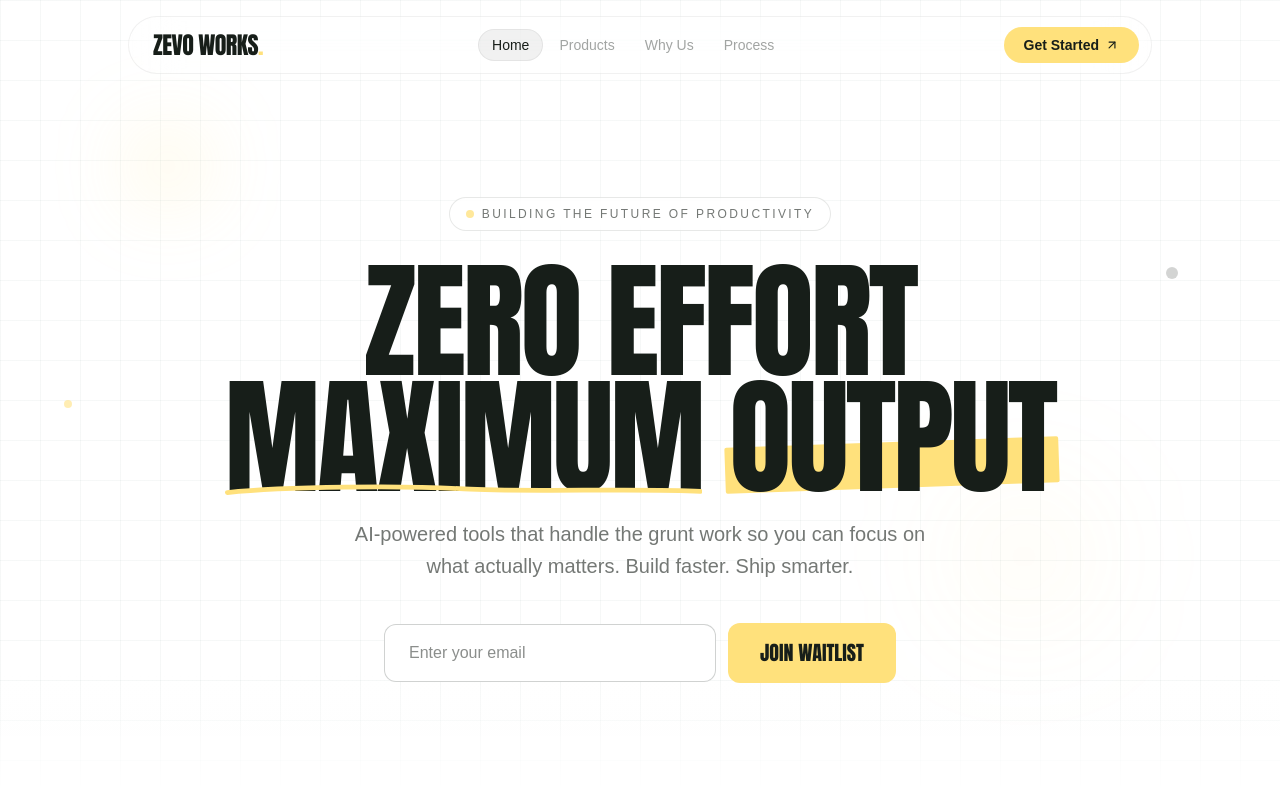
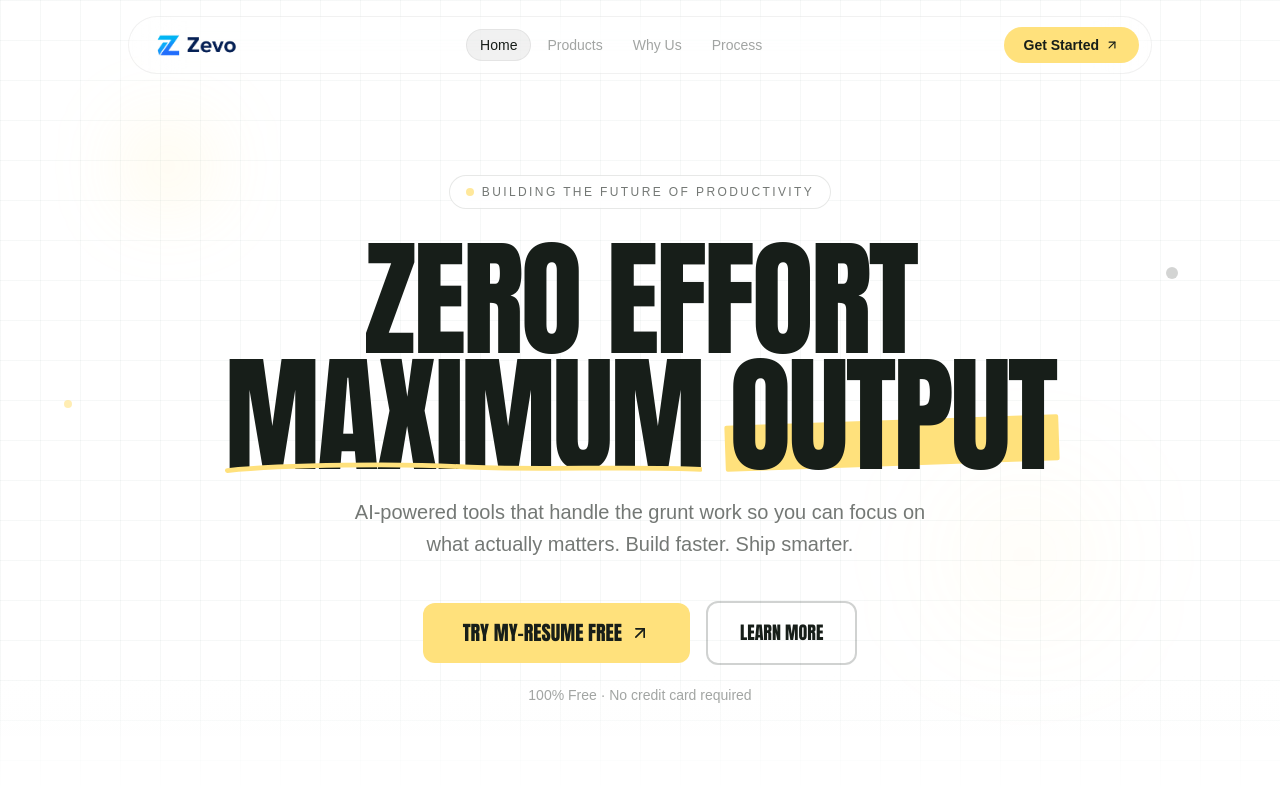
Before and after one commit to Gangadhara2003/zovo-works, a Next.js app: page / in a window 1280 px wide. Shown: the top 800 px of the page. Built offline with nearby package versions, Linux system fonts and the light colour scheme; a web font is replaced by a local one.

Commit message:
feat: implement Zevo Works landing page components and site layout

```diff
--- a/app/components/BentoGrid.js
+++ b/app/components/BentoGrid.js
@@ -1,6 +1,9 @@
 "use client";
 
+import { ArrowUpRight } from "lucide-react";
+
 export default function BentoGrid() {
+  const APP_URL = "https://my-resume.in";
   return (
     <section id="products" className="py-24 md:py-32 px-6 bg-white">
       <div className="max-w-7xl mx-auto">
@@ -21,7 +24,7 @@ export default function BentoGrid() {
         {/* Bento Grid */}
         <div className="grid grid-cols-1 lg:grid-cols-3 gap-5">
           {/* Card 1: my-resume — spans 2 cols */}
-          <div className="lg:col-span-2 min-h-[420px] bg-charcoal rounded-2xl p-8 md:p-10 relative overflow-hidden card-hover group cursor-pointer">
+          <a href={APP_URL} target="_blank" rel="noopener noreferrer" className="lg:col-span-2 min-h-[420px] bg-charcoal rounded-2xl p-8 md:p-10 relative overflow-hidden card-hover group cursor-pointer block">
             {/* Background decoration */}
             <div className="absolute top-0 right-0 w-80 h-80 bg-yellow/5 rounded-full blur-3xl" />
             <div className="absolute bottom-4 right-8 font-[Anton] text-[180px] leading-none text-white/[0.03] uppercase select-none">
@@ -75,8 +78,11 @@ export default function BentoGrid() {
                   </div>
                 </div>
               </div>
+              <div className="mt-4 inline-flex items-center gap-2 text-yellow text-sm font-medium group-hover:gap-3 transition-all">
+                Try my-resume Free <ArrowUpRight size={16} />
+              </div>
             </div>
-          </div>
+          </a>
 
           {/* Card 2: More Tools Coming Soon */}
           <div className="min-h-[420px] bg-light-gray rounded-2xl p-8 relative overflow-hidden card-hover group border border-charcoal/5 flex flex-col items-center justify-center text-center">
--- a/app/components/Features.js
+++ b/app/components/Features.js
@@ -11,7 +11,7 @@ export default function Features() {
         </svg>
       ),
       title: "AI at the core",
-      desc: "Not a wrapper around ChatGPT. Each tool has purpose-built AI pipelines designed for its specific job.",
+      desc: "Not a wrapper around generic chatbots. Each tool has purpose-built AI pipelines designed for its specific job.",
     },
     {
       icon: (
--- a/app/components/FinalCTA.js
+++ b/app/components/FinalCTA.js
@@ -1,6 +1,10 @@
 "use client";
 
+import { ArrowUpRight } from "lucide-react";
+
 export default function FinalCTA() {
+  const APP_URL = "https://my-resume.in";
+
   return (
     <section id="cta" className="relative py-24 md:py-32 px-6 bg-yellow overflow-hidden">
       {/* Background decorative text */}
@@ -44,20 +48,21 @@ export default function FinalCTA() {
           Let AI tailor your resume in seconds — zero effort, maximum output.
         </p>
 
-        {/* CTA Form */}
-        <div className="flex flex-col sm:flex-row items-center justify-center gap-3 max-w-lg mx-auto">
-          <input
-            type="email"
-            placeholder="your@email.com"
-            className="w-full sm:flex-1 px-6 py-4 rounded-xl text-base bg-white border-2 border-charcoal/10 focus:outline-none focus:border-charcoal/30 focus:ring-2 focus:ring-charcoal/10 shadow-xl transition-all"
-          />
-          <button className="w-full sm:w-auto font-[Anton] bg-charcoal text-white text-xl uppercase px-8 py-4 rounded-xl shadow-xl hover:scale-105 hover:shadow-2xl transition-all duration-300 active:scale-95">
-            Get Early Access
-          </button>
+        {/* CTA Button */}
+        <div className="flex flex-col items-center justify-center gap-4 max-w-lg mx-auto">
+          <a
+            href={APP_URL}
+            target="_blank"
+            rel="noopener noreferrer"
+            className="font-[Anton] bg-charcoal text-white text-xl uppercase px-10 py-4 rounded-xl shadow-xl hover:scale-105 hover:shadow-2xl transition-all duration-300 active:scale-95 inline-flex items-center gap-2"
+          >
+            Try It Free
+            <ArrowUpRight size={20} />
+          </a>
         </div>
 
         <p className="mt-5 text-sm text-charcoal/40">
-          Free forever for early adopters. No spam, ever.
+          Free to use. No credit card. No spam, ever.
         </p>
       </div>
     </section>
--- a/app/components/Footer.js
+++ b/app/components/Footer.js
@@ -1,21 +1,20 @@
 export default function Footer() {
   const currentYear = new Date().getFullYear();
 
+  const APP_URL = "https://my-resume.in";
+
   const links = {
     Products: [
-      { label: "my-resume", href: "#products" },
+      { label: "my-resume", href: APP_URL },
       { label: "More Coming Soon", href: "#products", soon: true },
     ],
     Company: [
-      { label: "About", href: "#" },
-      { label: "Blog", href: "#" },
-      { label: "Careers", href: "#" },
-      { label: "Contact", href: "#" },
+      { label: "About", href: "#features" },
+      { label: "Contact", href: "mailto:gangadharaks2003@gmail.com" },
     ],
     Legal: [
-      { label: "Privacy Policy", href: "#" },
-      { label: "Terms of Service", href: "#" },
-      { label: "Refund Policy", href: "#" },
+      { label: "Privacy Policy", href: "#", soon: true },
+      { label: "Terms of Service", href: "#", soon: true },
     ],
   };
 
@@ -37,15 +36,43 @@ export default function Footer() {
             </p>
             {/* Socials */}
             <div className="flex gap-4 mt-6">
-              {["X", "LI", "GH"].map((s) => (
+              {/* LinkedIn */}
               <a
-                  key={s}
-                  href="#"
-                  className="w-10 h-10 rounded-full border border-sage/20 flex items-center justify-center text-sage/50 text-xs font-bold hover:bg-yellow hover:text-charcoal hover:border-yellow transition-all duration-200"
+                href="https://www.linkedin.com/in/gangadhara-k-s-563142286/"
+                target="_blank"
+                rel="noopener noreferrer"
+                className="w-10 h-10 rounded-full border border-sage/20 flex items-center justify-center text-sage/50 hover:bg-yellow hover:text-charcoal hover:border-yellow transition-all duration-200"
+                aria-label="LinkedIn"
               >
-                  {s}
+                <svg width="16" height="16" viewBox="0 0 24 24" fill="currentColor">
+                  <path d="M20.447 20.452h-3.554v-5.569c0-1.328-.027-3.037-1.852-3.037-1.853 0-2.136 1.445-2.136 2.939v5.667H9.351V9h3.414v1.561h.046c.477-.9 1.637-1.85 3.37-1.85 3.601 0 4.267 2.37 4.267 5.455v6.286zM5.337 7.433c-1.144 0-2.063-.926-2.063-2.065 0-1.138.92-2.063 2.063-2.063 1.14 0 2.064.925 2.064 2.063 0 1.139-.925 2.065-2.064 2.065zm1.782 13.019H3.555V9h3.564v11.452zM22.225 0H1.771C.792 0 0 .774 0 1.729v20.542C0 23.227.792 24 1.771 24h20.451C23.2 24 24 23.227 24 22.271V1.729C24 .774 23.2 0 22.222 0h.003z"/>
+                </svg>
               </a>
-              ))}
+              {/* Portfolio */}
+              <a
+                href="https://gangadharaks.in"
+                target="_blank"
+                rel="noopener noreferrer"
+                className="w-10 h-10 rounded-full border border-sage/20 flex items-center justify-center text-sage/50 hover:bg-yellow hover:text-charcoal hover:border-yellow transition-all duration-200"
+                aria-label="Portfolio"
+              >
+                <svg width="16" height="16" viewBox="0 0 24 24" fill="none" stroke="currentColor" strokeWidth="2" strokeLinecap="round" strokeLinejoin="round">
+                  <circle cx="12" cy="12" r="10"/>
+                  <line x1="2" y1="12" x2="22" y2="12"/>
+                  <path d="M12 2a15.3 15.3 0 0 1 4 10 15.3 15.3 0 0 1-4 10 15.3 15.3 0 0 1-4-10 15.3 15.3 0 0 1 4-10z"/>
+                </svg>
+              </a>
+              {/* Email */}
+              <a
+                href="mailto:gangadharaks2003@gmail.com"
+                className="w-10 h-10 rounded-full border border-sage/20 flex items-center justify-center text-sage/50 hover:bg-yellow hover:text-charcoal hover:border-yellow transition-all duration-200"
+                aria-label="Email"
+              >
+                <svg width="16" height="16" viewBox="0 0 24 24" fill="none" stroke="currentColor" strokeWidth="2" strokeLinecap="round" strokeLinejoin="round">
+                  <rect x="2" y="4" width="20" height="16" rx="2"/>
+                  <path d="m22 7-8.97 5.7a1.94 1.94 0 0 1-2.06 0L2 7"/>
+                </svg>
+              </a>
             </div>
           </div>
 
@@ -60,6 +87,9 @@ export default function Footer() {
                   <li key={item.label}>
                     <a
                       href={item.href}
+                      {...(item.href.startsWith("http") || item.href.startsWith("mailto:")
+                        ? { target: "_blank", rel: "noopener noreferrer" }
+                        : {})}
                       className="text-sm text-sage/50 hover:text-white transition-colors inline-flex items-center gap-2"
                     >
                       {item.label}
@@ -81,11 +111,20 @@ export default function Footer() {
           <p className="text-xs text-sage/30">
             © {currentYear} Zevo Works. All rights reserved.
           </p>
+          <div className="flex items-center gap-4">
+            <a
+              href="mailto:gangadharaks2003@gmail.com"
+              className="text-xs text-sage/30 hover:text-sage/60 transition-colors"
+            >
+              gangadharaks2003@gmail.com
+            </a>
+            <span className="text-xs text-sage/20">·</span>
             <p className="text-xs text-sage/30">
               Built with ❤️ in India
             </p>
           </div>
         </div>
+      </div>
     </footer>
   );
 }
--- a/app/components/Hero.js
+++ b/app/components/Hero.js
@@ -1,6 +1,10 @@
 "use client";
 
+import { ArrowUpRight } from "lucide-react";
+
 export default function Hero() {
+  const APP_URL = "https://my-resume.in";
+
   return (
     <section
       id="hero"
@@ -51,19 +55,28 @@ export default function Hero() {
           actually matters. Build faster. Ship smarter.
         </p>
 
-        {/* CTA Form */}
-        <div className="flex flex-col sm:flex-row items-center justify-center gap-3 max-w-lg mx-auto">
-          <input
-            type="email"
-            placeholder="Enter your email"
-            className="w-full sm:flex-1 px-6 py-4 border border-charcoal/20 rounded-xl text-base bg-white focus:outline-none focus:border-charcoal/50 focus:ring-2 focus:ring-yellow/30 transition-all"
-          />
-          <button className="w-full sm:w-auto font-[Anton] bg-yellow text-charcoal text-xl uppercase px-8 py-4 rounded-xl hover:bg-yellow/90 hover:shadow-lg hover:shadow-yellow/20 transition-all duration-300 active:scale-95">
-            Join Waitlist
-          </button>
+        {/* CTA Buttons */}
+        <div className="flex flex-col sm:flex-row items-center justify-center gap-4 max-w-lg mx-auto">
+          <a
+            href={APP_URL}
+            target="_blank"
+            rel="noopener noreferrer"
+            className="w-full sm:w-auto font-[Anton] bg-yellow text-charcoal text-xl uppercase px-10 py-4 rounded-xl hover:bg-yellow/90 hover:shadow-lg hover:shadow-yellow/20 transition-all duration-300 active:scale-95 inline-flex items-center justify-center gap-2"
+          >
+            Try my-resume Free
+            <ArrowUpRight size={20} />
+          </a>
+          <a
+            href="#products"
+            className="w-full sm:w-auto font-[Anton] bg-transparent text-charcoal text-lg uppercase px-8 py-4 rounded-xl border-2 border-charcoal/20 hover:border-charcoal/40 transition-all duration-300 active:scale-95 text-center"
+          >
+            Learn More
+          </a>
         </div>
 
-
+        <p className="mt-5 text-sm text-charcoal/40">
+          100% Free · No credit card required
+        </p>
       </div>
 
       {/* Bottom fade to white */}
--- a/app/components/Navbar.js
+++ b/app/components/Navbar.js
@@ -74,11 +74,16 @@ export default function Navbar() {
         <a
           href="#hero"
           onClick={(e) => handleNavClick(e, "#hero")}
-          className={`font-[Anton] text-2xl tracking-tight pl-3 shrink-0 transition-colors duration-500 ${
-            isScrolled || isMenuOpen ? "text-white" : "text-charcoal"
-          }`}
+          className="pl-3 shrink-0"
         >
-          ZEVO WORKS<span className="text-yellow">.</span>
+          <img
+            src="/zevo-works logo.png"
+            alt="Zevo Works"
+            className="h-8 w-auto transition-all duration-500"
+            style={{
+              filter: (isScrolled || isMenuOpen) ? 'brightness(0) invert(1)' : 'none',
+            }}
+          />
         </a>
 
         {/* Desktop Navigation */}
@@ -125,8 +130,9 @@ export default function Navbar() {
         {/* Right side */}
         <div className="flex items-center gap-2 shrink-0">
           <a
-            href="#products"
-            onClick={(e) => handleNavClick(e, "#products")}
+            href="https://my-resume.in"
+            target="_blank"
+            rel="noopener noreferrer"
             className="hidden md:inline-flex items-center gap-1.5 px-5 py-2 bg-yellow text-charcoal text-sm font-bold rounded-full hover:bg-yellow/90 hover:shadow-[0_0_20px_rgba(255,225,124,0.3)] transition-all duration-300"
           >
             Get Started
@@ -177,9 +183,11 @@ export default function Navbar() {
               ))}
               <div className="pt-4 border-t border-white/[0.06] mt-3">
                 <a
-                  href="#products"
-                  onClick={(e) => handleNavClick(e, "#products")}
+                  href="https://my-resume.in"
+                  target="_blank"
+                  rel="noopener noreferrer"
                   className="block text-center py-3 text-sm font-bold bg-yellow text-charcoal rounded-full hover:bg-yellow/90 transition-colors"
+                  onClick={() => setIsMenuOpen(false)}
                 >
                   Get Started
                 </a>
--- a/app/components/ProblemSolution.js
+++ b/app/components/ProblemSolution.js
@@ -14,7 +14,7 @@ export default function ProblemSolution() {
     "Intelligent templates that adapt to every job",
     "One platform for all your productivity tools",
     "Automated workflows that connect everything",
-    "One subscription. Every tool. Always evolving",
+    "Completely free. Every tool. Always evolving",
   ];
 
   return (
--- a/app/components/Testimonials.js
+++ b/app/components/Testimonials.js
@@ -3,7 +3,7 @@
 export default function Testimonials() {
   const reviews = [
     {
-      text: "ResumePilot literally saved me 6 hours of formatting. Pasted the JD, got a perfect resume. I'm never going back to Google Docs.",
+      text: "my-resume literally saved me 6 hours of formatting. Pasted the JD, got a perfect resume. I'm never going back to Google Docs.",
       name: "Arjun Mehta",
       role: "Software Engineer",
       dark: false,
--- a/app/layout.js
+++ b/app/layout.js
@@ -11,6 +11,9 @@ export const metadata = {
     "resume builder",
     "automation",
     "Zevo Works",
+    "my-resume",
+    "ATS resume",
+    "free resume builder",
   ],
   openGraph: {
     title: "Zevo Works — Zero Effort, Maximum Output",
```
Also changed, not shown: public/zevo-works logo.png (added). Lines whose indentation alone changed are shown as unchanged.
